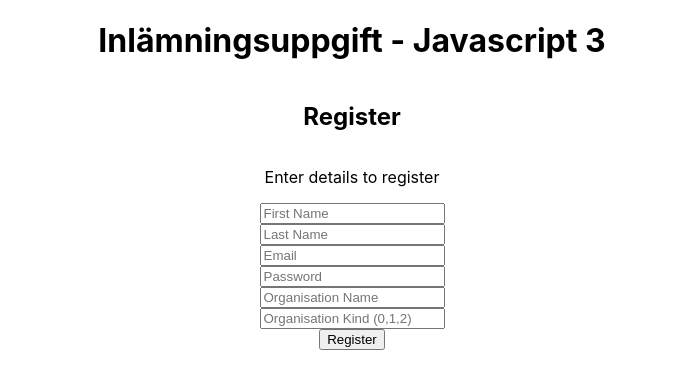
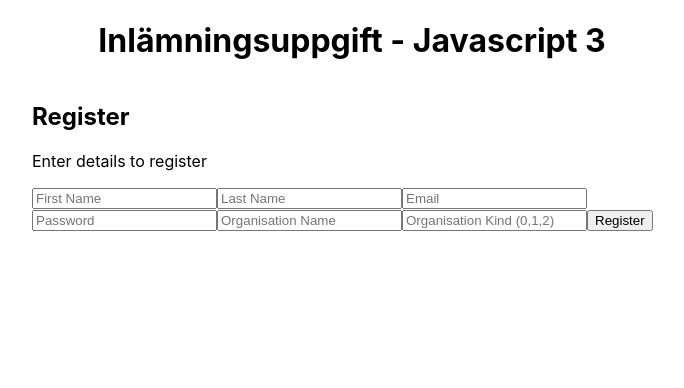
Before and after one commit to hannesdottir/js-lesson-business, a React (Create React App) app: page / in a window 1280 px wide. Shown: the top 388 px of the page, without its empty margins (288-972 px from the left). Built offline with nearby package versions, Linux system fonts and the light colour scheme.

Commit message:
break down app.js into smaller components

```diff
--- a/src/App.js
+++ b/src/App.js
@@ -1,73 +1,16 @@
 import React, { useState } from "react";
-import { Switch, Route, useHistory } from "react-router-dom";
+import { Switch, Route } from "react-router-dom";
 import { UserContext } from "./contexts/UserContext";
-import UserKit from "./data/UserKit";
 import styled from "styled-components";
 import CustomerList from "./pages/CustomerList";
 import CustomerDetail from "./pages/CustomerDetail";
 import CreateCustomer from "./components/CreateCustomer";
+import Registration from "./components/Registration";
+import Login from "./components/Login";
 
 function App() {
-  const [firstName, setFirstName] = useState("");
-  const [lastName, setLastName] = useState("");
-  const [email, setEmail] = useState("");
-  const [password, setPassword] = useState("");
-
-  //-----
-  const [organisationName, setOrganisationName] = useState("");
-  const [organisationKind, setOrganisationKind] = useState("");
-
-  const [loginEmail, setLoginEmail] = useState("");
-  const [loginPassword, setLoginPassword] = useState("");
-
   //Logged in user:
   const [loggedInUser, setLoggedInUser] = useState({ name: "hej" });
-
-  const history = useHistory();
-  //plocka ut searchstring från history variabeln
-  const searchString = history.location.search;
-  //Innbyggd javascript metod - skapa urlParameters objekt
-  const urlParameters = new URLSearchParams(searchString);
-
-  //hämtar default värdena från våra url parametrar.
-  const [uid, setUid] = useState(urlParameters.get("uid"));
-  const [token, setToken] = useState(urlParameters.get("token"));
-
-  const userKit = new UserKit();
-  console.log(searchString);
-
-  function handleActivateUser() {
-    userKit.activateUser(uid, token).then(() => {
-      setUid(null);
-      setToken(null);
-      //navigera användaren till /login så fort activateUser är klart
-      history.push("/login");
-    });
-  }
-
-  function handleLogin() {
-    console.log("handleLogin started");
-    userKit
-      .login(loginEmail, loginPassword)
-      .then((res) => res.json())
-      .then((data) => {
-        console.log("handleLogin response: ", JSON.stringify(data));
-        userKit.setToken(data.token);
-        history.push("/home");
-      });
-  }
-
-  function handleRegister() {
-    console.log("handleRegister started");
-    userKit.register(
-      firstName,
-      lastName,
-      email,
-      password,
-      organisationName,
-      organisationKind
-    );
-  }
 
   const Wrapper = styled.div`
     display: flex;
@@ -80,7 +23,7 @@ function App() {
     flex-direction: column;
   `;
 
-  const StartPage = styled.div`
+  const RegistrationWrapper = styled.div`
     display: flex;
     flex-direction: column;
     align-items: center;
@@ -105,65 +48,12 @@ function App() {
           </Route>
 
           <Route path="/login">
-            {uid && token ? (
-              <div>
-                <h2>Activate Account</h2>
-                <button onClick={handleActivateUser}>Activate User</button>
-              </div>
-            ) : (
-              <div>
-                <h2>Login</h2>
-                <input
-                  placeholder="Email"
-                  value={loginEmail}
-                  onChange={(e) => setLoginEmail(e.target.value)}
-                />
-                <input
-                  placeholder="Password"
-                  value={loginPassword}
-                  onChange={(e) => setLoginPassword(e.target.value)}
-                />
-                <button onClick={handleLogin}>Login</button>
-              </div>
-            )}
+            <Login />
           </Route>
           <Route path="/">
-            <StartPage>
-              <h2>Register</h2>
-              <p>Enter details to register</p>
-
-              <input
-                placeholder="First Name"
-                value={firstName}
-                onChange={(e) => setFirstName(e.target.value)}
-              />
-              <input
-                placeholder="Last Name"
-                value={lastName}
-                onChange={(e) => setLastName(e.target.value)}
-              />
-              <input
-                placeholder="Email"
-                value={email}
-                onChange={(e) => setEmail(e.target.value)}
-              />
-              <input
-                placeholder="Password"
-                value={password}
-                onChange={(e) => setPassword(e.target.value)}
-              />
-              <input
-                placeholder="Organisation Name"
-                value={organisationName}
-                onChange={(e) => setOrganisationName(e.target.value)}
-              />
-              <input
-                placeholder="Organisation Kind (0,1,2)"
-                value={organisationKind}
-                onChange={(e) => setOrganisationKind(e.target.value)}
-              />
-              <button onClick={handleRegister}>Register</button>
-            </StartPage>
+            <RegistrationWrapper>
+              <Registration />
+            </RegistrationWrapper>
           </Route>
         </Switch>
       </Wrapper>
--- a/src/components/CreateCustomer.jsx
+++ b/src/components/CreateCustomer.jsx
@@ -3,7 +3,6 @@ import UserKit from "../data/UserKit";
 import { useHistory } from "react-router-dom";
 
 export default function CreateCustomer() {
-  //Create new customer
   const [customerName, setCustomerName] = useState("");
   const [customerOrgNr, setCustomerOrgNr] = useState("");
   const [customerVatNr, setCustomerVatNr] = useState("");
@@ -32,7 +31,7 @@ export default function CreateCustomer() {
       .createCustomer(payload)
       .then((res) => res.json())
       .then((data) => {
-        //När användaren har skapat hunden ska kundlistan laddas om från back-end
+        //TODO ::::::::::::: När användaren har skapat hunden ska kundlistan laddas om från back-end
         history.push("/customers");
       });
   }
--- /dev/null
+++ b/src/components/Login.jsx
@@ -0,0 +1,70 @@
+import React, { useState } from "react";
+import UserKit from "../data/UserKit";
+import { useHistory } from "react-router-dom";
+
+export default function Login() {
+  const [loginEmail, setLoginEmail] = useState("");
+  const [loginPassword, setLoginPassword] = useState("");
+
+  const history = useHistory();
+  //get searchString from the history variable.
+  const searchString = history.location.search;
+
+  //built-in javascript method to create urlParameters object
+  const urlParameters = new URLSearchParams(searchString);
+
+  //get default values from url parameters
+  const [uid, setUid] = useState(urlParameters.get("uid"));
+  const [token, setToken] = useState(urlParameters.get("token"));
+
+  const userKit = new UserKit();
+  //console.log(searchString);
+
+  function handleActivateUser() {
+    userKit.activateUser(uid, token).then(() => {
+      setUid(null);
+      setToken(null);
+      //navigate user to login once activeUser is done
+      history.push("/login");
+    });
+  }
+
+  function handleLogin() {
+    console.log("handleLogin started");
+    userKit
+      .login(loginEmail, loginPassword)
+      .then((res) => res.json())
+      .then((data) => {
+        console.log("handleLogin response: ", JSON.stringify(data));
+        userKit.setToken(data.token);
+        //TO DO ::::::::::::::: usecontext hämta login info
+        history.push("/home");
+      });
+  }
+
+  return (
+    <div>
+      {uid && token ? (
+        <div>
+          <h2>Activate Account</h2>
+          <button onClick={handleActivateUser}>Activate User</button>
+        </div>
+      ) : (
+        <div>
+          <h2>Login</h2>
+          <input
+            placeholder="Email"
+            value={loginEmail}
+            onChange={(e) => setLoginEmail(e.target.value)}
+          />
+          <input
+            placeholder="Password"
+            value={loginPassword}
+            onChange={(e) => setLoginPassword(e.target.value)}
+          />
+          <button onClick={handleLogin}>Login</button>
+        </div>
+      )}
+    </div>
+  );
+}
--- /dev/null
+++ b/src/components/Registration.jsx
@@ -0,0 +1,65 @@
+import React, { useState } from "react";
+import UserKit from "../data/UserKit";
+
+export default function Registration() {
+  //registration
+  const [firstName, setFirstName] = useState("");
+  const [lastName, setLastName] = useState("");
+  const [email, setEmail] = useState("");
+  const [password, setPassword] = useState("");
+  const [organisationName, setOrganisationName] = useState("");
+  const [organisationKind, setOrganisationKind] = useState("");
+
+  const userKit = new UserKit();
+
+  function handleRegister() {
+    console.log("handleRegister started");
+    userKit.register(
+      firstName,
+      lastName,
+      email,
+      password,
+      organisationName,
+      organisationKind
+    );
+  }
+
+  return (
+    <div>
+      <h2>Register</h2>
+      <p>Enter details to register</p>
+
+      <input
+        placeholder="First Name"
+        value={firstName}
+        onChange={(e) => setFirstName(e.target.value)}
+      />
+      <input
+        placeholder="Last Name"
+        value={lastName}
+        onChange={(e) => setLastName(e.target.value)}
+      />
+      <input
+        placeholder="Email"
+        value={email}
+        onChange={(e) => setEmail(e.target.value)}
+      />
+      <input
+        placeholder="Password"
+        value={password}
+        onChange={(e) => setPassword(e.target.value)}
+      />
+      <input
+        placeholder="Organisation Name"
+        value={organisationName}
+        onChange={(e) => setOrganisationName(e.target.value)}
+      />
+      <input
+        placeholder="Organisation Kind (0,1,2)"
+        value={organisationKind}
+        onChange={(e) => setOrganisationKind(e.target.value)}
+      />
+      <button onClick={handleRegister}>Register</button>
+    </div>
+  );
+}
--- a/src/pages/CustomerList.jsx
+++ b/src/pages/CustomerList.jsx
@@ -22,8 +22,6 @@ export default function CustomerList({
   const userKit = new UserKit();
 
   useEffect(() => {
-    //  userKit.deleteCustomer(978);
-    //göra knapp/ använd id-et.
     getCustomerList();
   }, []);
 
```
Also changed, not shown: src/data/UserKit.js (+0 -36 lines).
